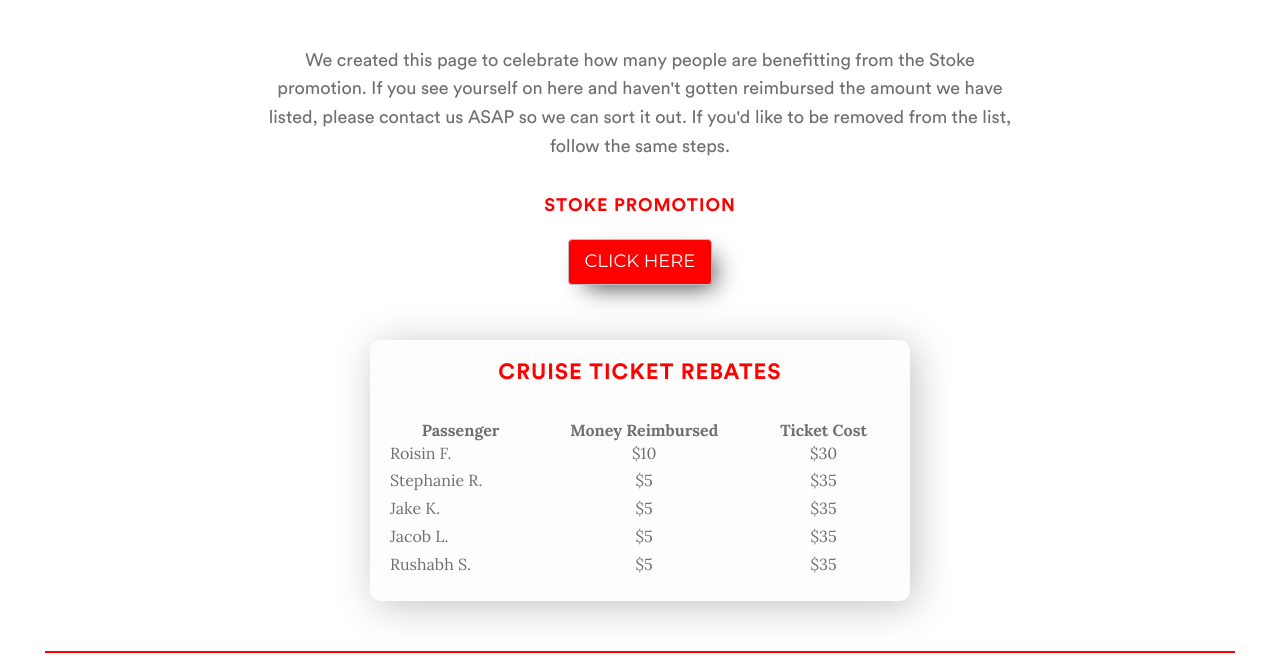
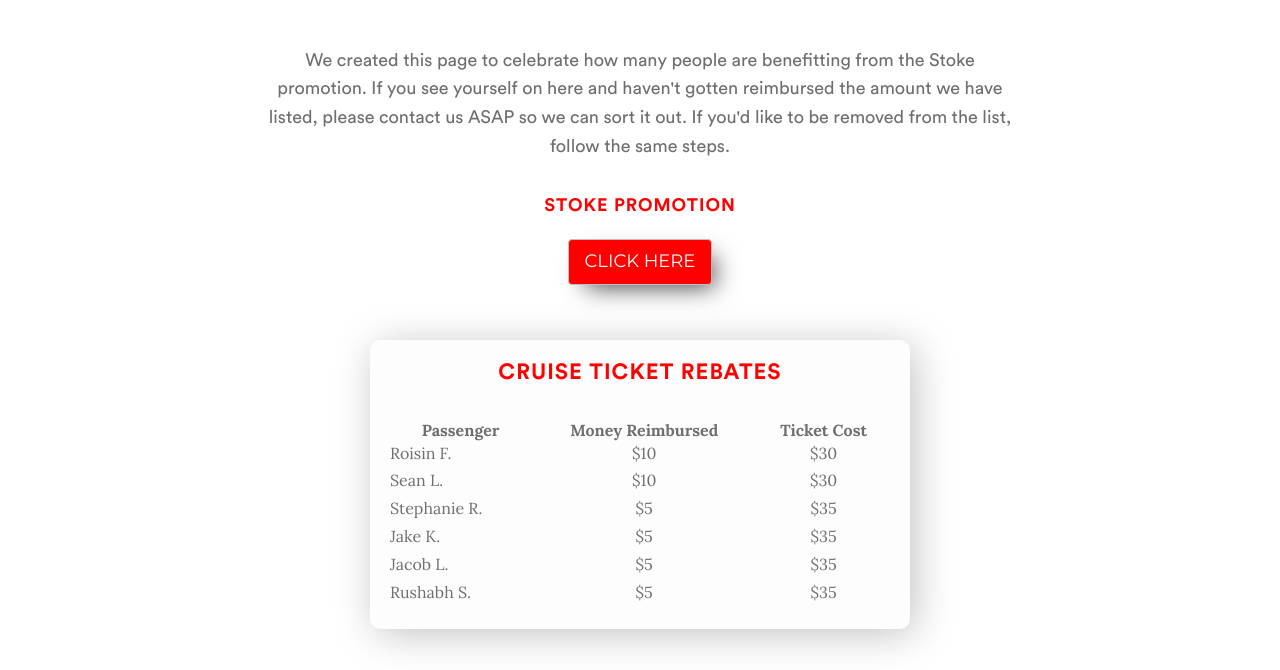
Before and after one commit to ChiSigma/spirited-away-splash, a website: page pages/happy_passengers.html in a window 1280 px wide. Shown: the part 104-774 px from the top of the page. Drawn offline with Linux system fonts and the light colour scheme.

Commit message:
Adding Sean to happy customers

```diff
--- a/pages/happy_passengers.html
+++ b/pages/happy_passengers.html
@@ -101,6 +101,11 @@
                     		<td>$5</td>
                     		<td>$35</td>
                     	</tr>
+			<tr>
+                    		<td style="text-align: left">Sean L.</td>
+                    		<td>$10</td>
+                    		<td>$30</td>
+                    	</tr>
                     </table>
                 </div>
             </div>
```
